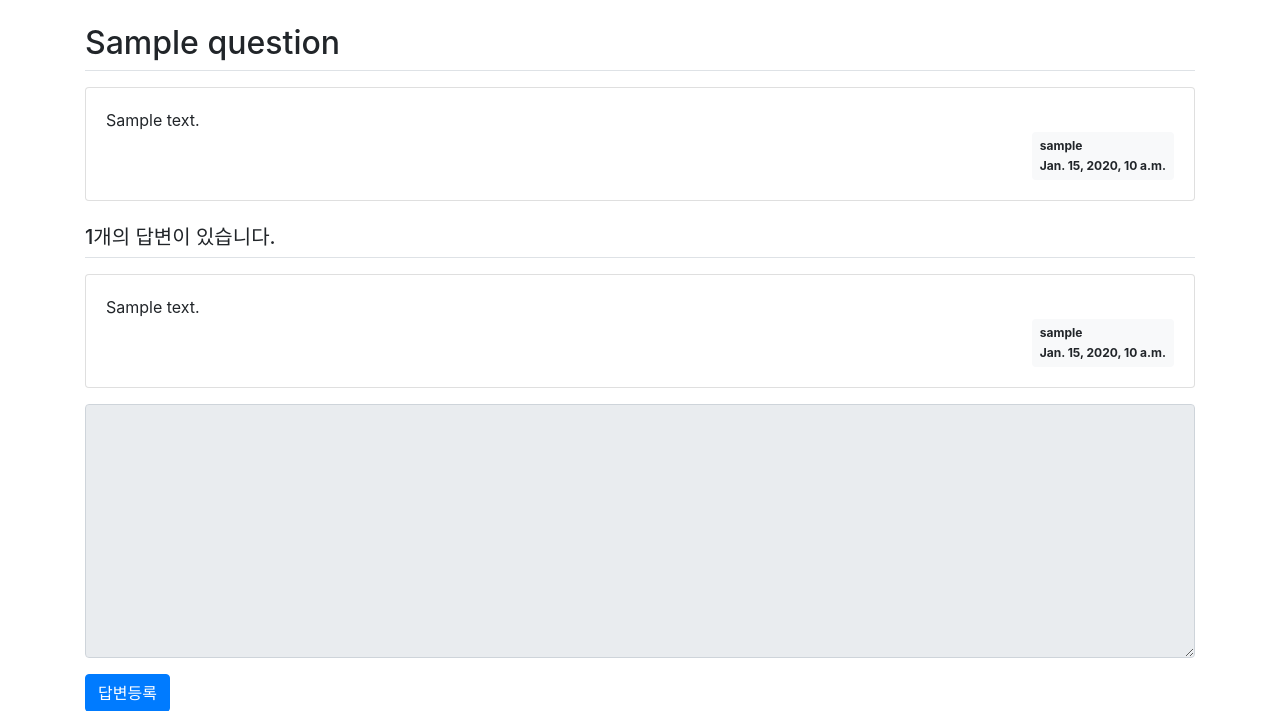
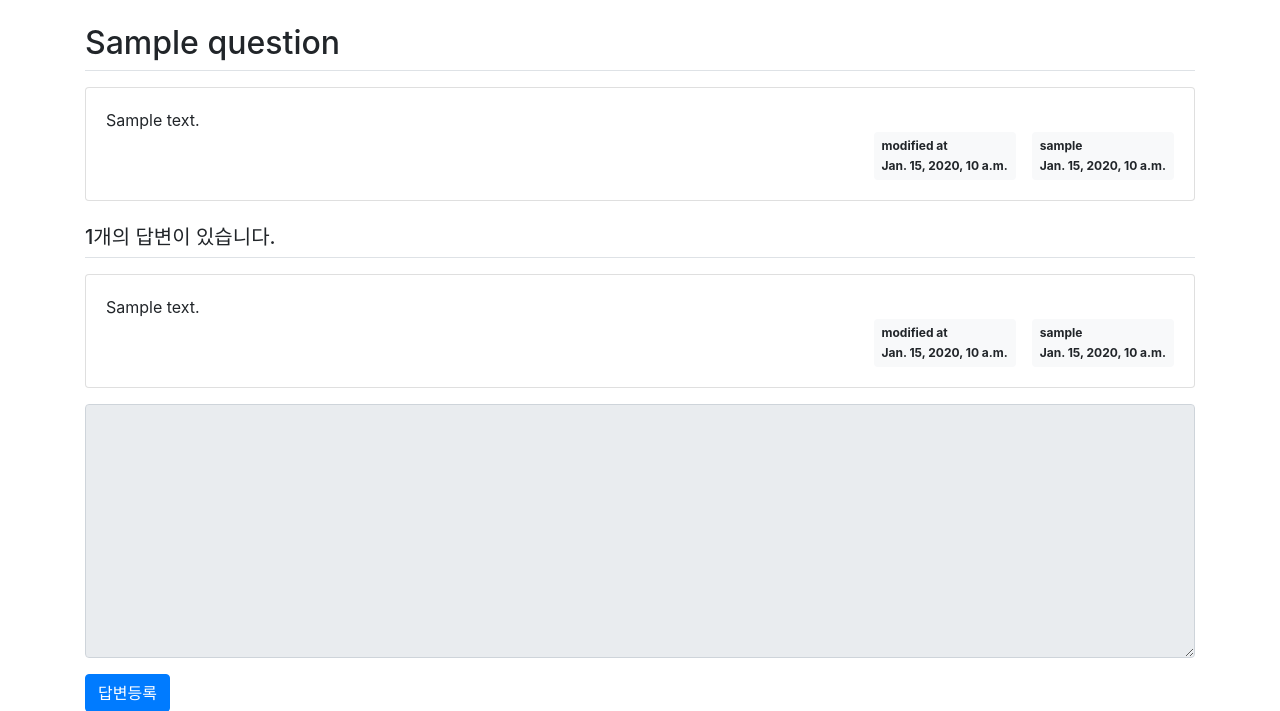
Before and after one commit to Chaemin-L/kmusw-web-toy-project, a Django app: template mysite/templates/pybo/question_detail.html in a window 1280 px wide. Shown: the part 57-768 px from the top of the page. Run offline with Django 3.2, Linux system fonts and the light colour scheme; the template is opened without the code that fills it: most values are stand-ins (such as "Sample title", 1, 10 or a date in 2020); some libraries are stand-ins or nearby versions.

Commit message:
feat(templates): 질문, 답변의 작성일시 출력

```diff
--- a/mysite/templates/pybo/question_detail.html
+++ b/mysite/templates/pybo/question_detail.html
@@ -15,6 +15,12 @@
         <div class="card-body">
             <div class="card-text" style="white-space: pre-line;">{{ question.content }}</div>
             <div class="d-flex justify-content-end">
+                {% if question.modify_date %}
+                <div class="badge badge-light p-2 text-left mx-3">
+                    <div class="mb-2">modified at</div>
+                    <div>{{ question.modify_date }}</div>
+                </div>
+                {% endif %}
                 <div class="badge badge-light p-2 text-left">
                     <div class="mb-2">{{ question.author.username }}</div>
                     <div>{{ question.create_date }}</div>
@@ -36,6 +42,12 @@
         <div class="card-body">
             <div class="card-text" style="white-space: pre-line;">{{ answer.content }}</div>
             <div class="d-flex justify-content-end">
+                {% if answer.modify_date %}
+                <div class="badge badge-light p-2 text-left mx-3">
+                    <div class="mb-2">modified at</div>
+                    <div>{{ answer.modify_date }}</div>
+                </div>
+                {% endif %}
                 <div class="badge badge-light p-2 text-left">
                 <div class="mb-2">{{ answer.author.username }}</div>
                 <div>{{ answer.create_date }}</div>
```
